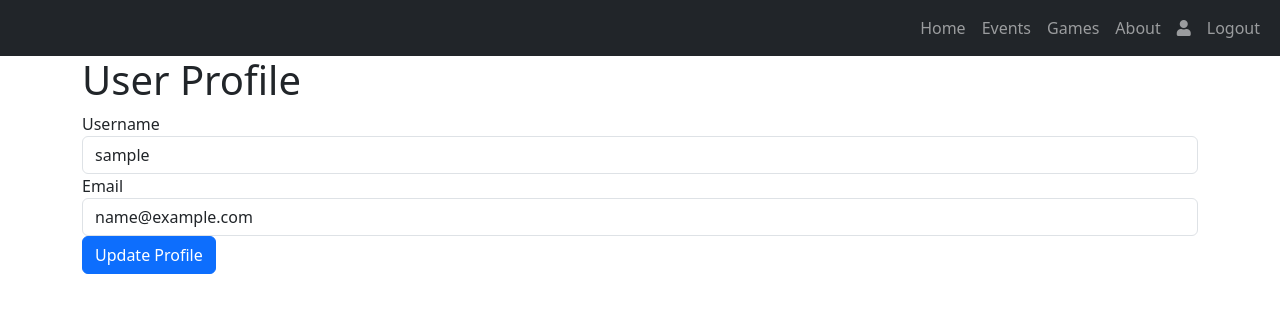
After one commit to vietnguyen2358/RankRealm, a Flask app: page /user-profile in a window 1280 px wide. The commit adds this page. Shown: the top 313 px of the page. Run offline with Flask 3, Linux system fonts and the light colour scheme; the visitor is signed in with stand-in values (Sample User, id 1); data that the repository does not hold is empty.

Commit message:
Users can now edit their own games and own info

```diff
--- a/website/templates/base.html
+++ b/website/templates/base.html
@@ -4,6 +4,9 @@
 <head>
     <meta charset="UTF-8">
     <meta name="viewport" content="width=device-width, initial-scale=1.0">
+
+    <!-- User ICON -->
+    <link rel="stylesheet" href="https://cdnjs.cloudflare.com/ajax/libs/font-awesome/5.15.3/css/all.min.css">
 
     <!-- Bootstrap CSS CDN -->
     <link href="https://cdn.jsdelivr.net/npm/bootstrap@5.3.3/dist/css/bootstrap.min.css" rel="stylesheet"
@@ -35,6 +38,9 @@
                     <a class="nav-item nav-link" href="/games">Games</a>
                     <a class="nav-item nav-link" href="/about">About</a>
                     {% if current_user.is_authenticated %}
+                    <a class="nav-item nav-link" href="{{ url_for('views.user_profile') }}">
+                        <i class="fas fa-user"></i>
+                    </a>
                     <a class="nav-item nav-link" href="/logout" style="border-bottom-right-radius: 10px;">
                         Logout
                     </a>
--- /dev/null
+++ b/website/templates/user_profile.html
@@ -0,0 +1,70 @@
+{% extends "base.html" %}
+
+{% block title %}User Profile | Rank Realm{% endblock %}
+
+{% block content %}
+<h1>User Profile</h1>
+
+<form method="POST" action="{{ url_for('views.update_user_profile') }}">
+    <div class="form-group">
+        <label for="username">Username</label>
+        <input type="text" class="form-control" id="username" name="username" value="{{ user.username }}" required>
+    </div>
+    <div class="form-group">
+        <label for="email">Email</label>
+        <input type="email" class="form-control" id="email" name="email" value="{{ user.email }}" required>
+    </div>
+    <!-- Add more form fields for user information as needed -->
+    <button type="submit" class="btn btn-primary">Update Profile</button>
+</form>
+
+{% if user.is_game_owner %}
+<h2>Add Game</h2>
+<form method="POST" action="{{ url_for('views.add_game') }}">
+    <div class="form-group">
+        <label for="title">Title</label>
+        <input type="text" class="form-control" id="title" name="title" required>
+    </div>
+    <div class="form-group">
+        <label for="description">Description</label>
+        <textarea class="form-control" id="description" name="description" rows="3" required></textarea>
+    </div>
+    <div class="form-group">
+        <label for="release_date">Release Date</label>
+        <input type="date" class="form-control" id="release_date" name="release_date" required>
+    </div>
+    <button type="submit" class="btn btn-primary">Add Game</button>
+</form>
+
+<h2>Games You Own</h2>
+{% for game in owned_games %}
+    <div class="game">
+        <h3>{{ game.title }}</h3>
+        <table>
+            <thead>
+                <tr>
+                    <th>Player</th>
+                    <th>ELO Rating</th>
+                    <th>Actions</th>
+                </tr>
+            </thead>
+            <tbody>
+                {% for leaderboard in game.leaderboards %}
+                    {% for player_score in leaderboard.player_scores %}
+                        <tr>
+                            <td>{{ player_score.player.username }}</td>
+                            <td>{{ player_score.elo_rating }}</td>
+                            <td>
+                                <a href="{{ url_for('views.delete_player_score', player_score_id=player_score.id) }}" class="btn btn-sm btn-danger" onclick="return confirm('Are you sure you want to BAN this player from your leaderboard?')">BAN</a>
+                            </td>
+                        </tr>
+                    {% endfor %}
+                {% endfor %}
+            </tbody>
+        </table>
+    </div>
+{% endfor %}
+
+{% endif %}
+
+{% endblock %}
--- a/website/views.py
+++ b/website/views.py
@@ -1,5 +1,6 @@
-from flask import Blueprint, render_template, redirect, url_for
+from flask import Blueprint, render_template, redirect, url_for, request, abort
 from flask_login import login_required, current_user
+from datetime import datetime
 
 from . import db
 from .models import Game, Leaderboard, PlayerScore
@@ -34,3 +35,49 @@ def join_game(game_id):
                     db.session.add(new_player_score)
                     db.session.commit()
     return redirect(url_for('views.games'))
+
+@views.route('/user-profile')
+@login_required
+def user_profile():
+    owned_games = Game.query.filter_by(owner_id=current_user.id).all()
+    return render_template('user_profile.html', user=current_user, owned_games=owned_games)
+
+@views.route('/update-user-profile', methods=['POST'])
+@login_required
+def update_user_profile():
+    current_user.username = request.form.get('username')
+    current_user.email = request.form.get('email')
+    # Update other user information fields as needed
+    db.session.commit()
+    return redirect(url_for('views.user_profile'))
+
+@views.route('/add-game', methods=['POST'])
+@login_required
+def add_game():
+    if current_user.is_game_owner:
+        title = request.form.get('title')
+        description = request.form.get('description')
+        release_date_str = request.form.get('release_date')
+        release_date = datetime.strptime(release_date_str, '%Y-%m-%d').date()
+        new_game = Game(title=title, description=description, release_date=release_date, owner_id=current_user.id)
+        db.session.add(new_game)
+        db.session.commit()
+
+        # Create a default leaderboard for the game
+        default_leaderboard = Leaderboard(game_id=new_game.id, name="Main Leaderboard")
+        db.session.add(default_leaderboard)
+        db.session.commit()
+
+    return redirect(url_for('views.user_profile'))
+
+
+@views.route('/delete-player-score/<int:player_score_id>', methods=['POST'])
+@login_required
+def delete_player_score(player_score_id):
+    player_score = PlayerScore.query.get_or_404(player_score_id)
+    if player_score.leaderboard.game.owner_id != current_user.id:
+        abort(403)  # Forbidden if the current user is not the game owner
+
+    db.session.delete(player_score)
+    db.session.commit()
+    return redirect(url_for('views.user_profile'))
```
